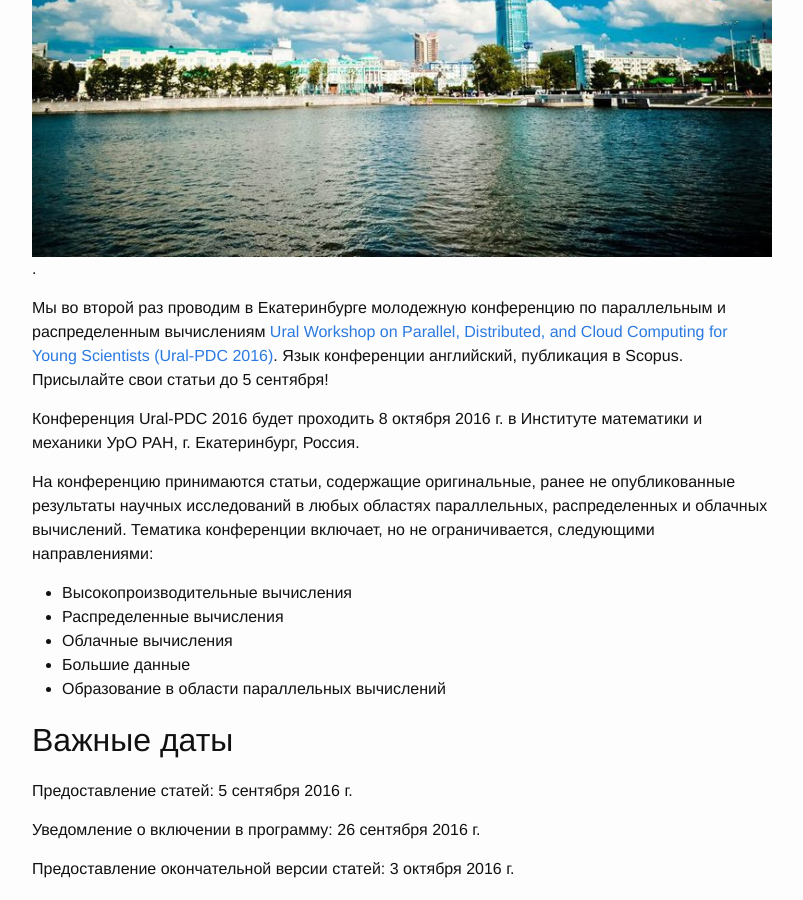
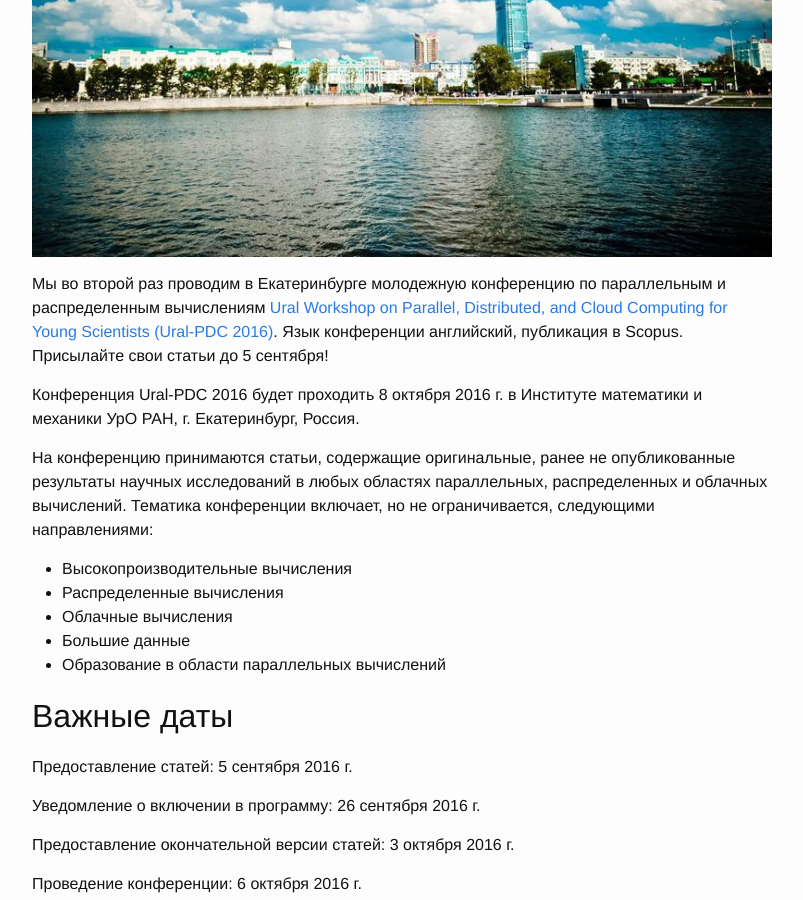
Before and after one commit to sozykin/asozykin.ru, a Jekyll site: the page built from _posts/2016-08-08-Ural-PDC.md, in a window 1280 px wide and 900 px high, scrolled down 387 px. Shown: the whole window, without its empty margins (238-1041 px from the left). Built offline with Jekyll 4.4.1, drawn with Linux system fonts in a browser that asks for light colours.

Commit message:
Updated ural-pdc post

```diff
--- a/_posts/2016-08-08-Ural-PDC.md
+++ b/_posts/2016-08-08-Ural-PDC.md
@@ -5,7 +5,7 @@ date:   2016-08-08 10:00:00 +0500
 categories: news
 ---
 
-![Картинка Екатеринбурга для конференции Ural-PDC](/assets/ural-pdc.jpg).
+![Картинка Екатеринбурга для конференции Ural-PDC](/assets/ural-pdc.jpg)
 
 Мы во второй раз проводим в Екатеринбурге молодежную конференцию по параллельным и распределенным вычислениям [Ural Workshop on Parallel, Distributed, and Cloud Computing for Young Scientists (Ural-PDC 2016)](http://ural-pdc.org). Язык конференции английский, публикация в Scopus. Присылайте свои статьи до 5 сентября!
 
```
